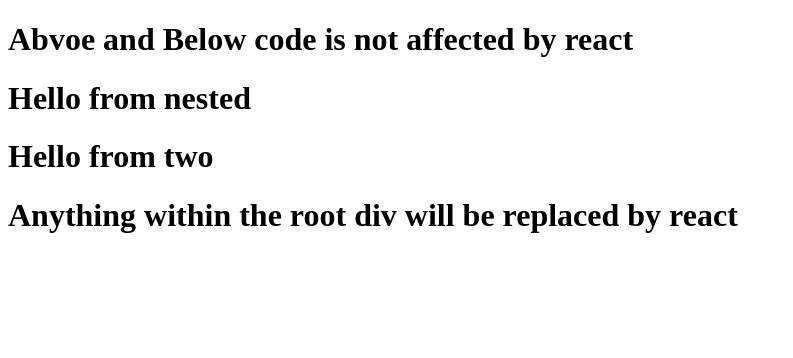
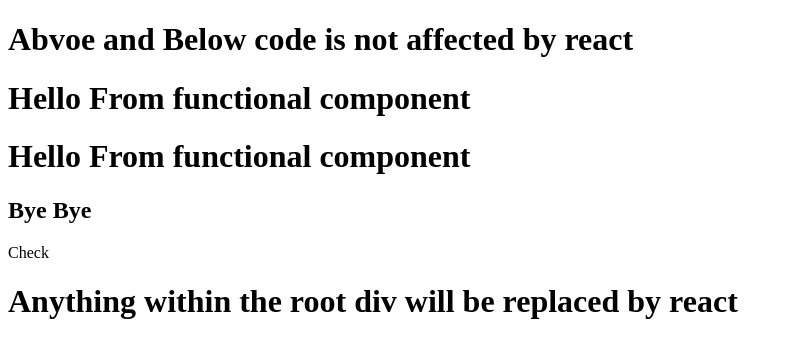
Before and after one commit to saifiDanish/Hello_React, a React (Vite) app: page / in a window 1280 px wide. Shown: the top 358 px of the page, without its empty margins (0-793 px from the left). Built offline with nearby package versions, Linux system fonts and the light colour scheme.

Commit message:
Episode 03 JSX Parcel Babel Components

```diff
--- a/App.js
+++ b/App.js
@@ -7,19 +7,40 @@
 import React from "react";
 import  ReactDOM  from "react-dom";
 
-const heading = React.createElement(
-    "div",
-    { id: "parent" },
-    //   "Hello World from basic"
-    React.createElement(
-      "div",
-      { id: "child" },[
-      React.createElement("h1", { id: "h1" }, "Hello from nested"),
-      React.createElement("h1", { id: "h1" }, "Hello from two"),
-      ]
-    )
-  );
+// const heading = React.createElement(
+//     "div",
+//     { id: "parent" },
+//     //   "Hello World from basic"
+//     React.createElement(
+//       "div",
+//       { id: "child" },[
+//       React.createElement("h1", { id: "h1" }, "Hello from nested"),
+//       React.createElement("h1", { id: "h1" }, "Hello from two"),
+//       ]
+//     )
+//   );
+
+
+
+  const Title = ()=>{
+    return<h1>Hello From functional component</h1>
+  }
+
+  const Title2 =<h1>Hello From functional component</h1>
+
+
+  const HeadingComponent = ()=>(
+      // {} using this we can write any piece of JSX expression in JSX and to render React element we use {Title2}
+    <div>
+      <Title/>
+      {Title2}
+      <h2>Bye Bye</h2>
+      <p>Check</p>
+    </div>
+  )
+
 
   const reactRoot = ReactDOM.createRoot(document.getElementById("root"));
 
-  reactRoot.render(heading);
+  // reactRoot.render(heading);
+  reactRoot.render(<HeadingComponent/>);
--- a/package.json
+++ b/package.json
@@ -3,7 +3,9 @@
   "version": "1.0.0",
   "description": "This is starting pf React",
   "scripts": {
-    "test": "jest"
+    "test": "jest",
+    "start":"parcel index.html",
+    "build":"parcel build index.html"
   },
   "repository": {
     "type": "git",
```
